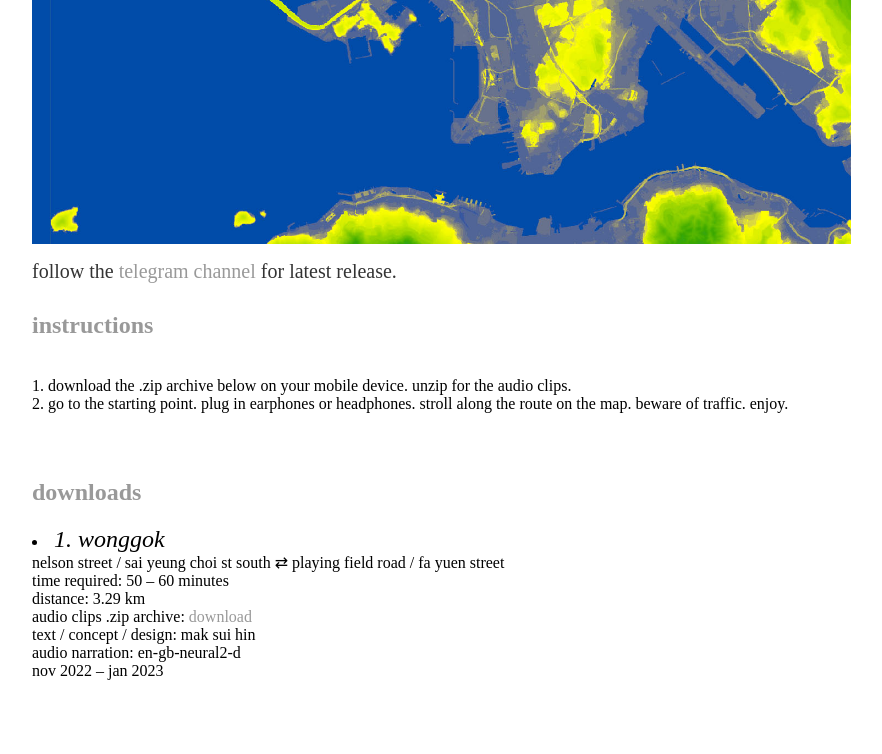
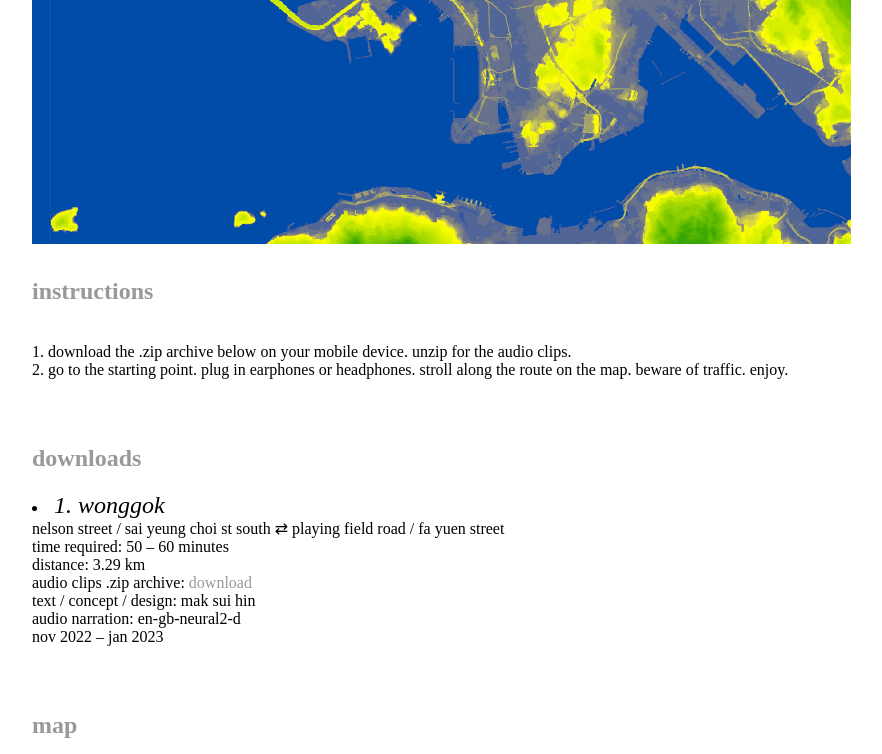
Before and after one commit to maksuihin/maksuihin.github.io, a Jekyll site: the page built from future.html, in a window 1280 px wide and 900 px high, scrolled down 335 px, cut to the strip 0-754 px from the top of the window. Shown: the whole strip, without its empty margins (96-978 px from the left). Built offline with Jekyll 4.4.1, drawn with Linux system fonts in a browser that asks for light colours.

Commit message:
Update future.html

```diff
--- a/future.html
+++ b/future.html
@@ -8,7 +8,8 @@ title: future archaeology by MAK, Sui-hin
 
         <p><i>future archaeology</i> is a series of self-guided audio tours in hong kong.  the tours are situated in the imgainary distant future where civilisation evolved for another aeon on earth.  the series asks this question:  how would archaeologists of the far future reconstruct the present and the near future?  </br>
 			<img src="/future/futurecover.jpg" alt="cover photo" width=80%>	</br>
-        <small>follow the <a href="http://t.me/future_archaeology">telegram channel</a> for latest release.</small></p>
+        <!--<small>follow the <a href="http://t.me/future_archaeology">telegram channel</a> for latest release.</small>-->
+</p>
 
         <p><h2>instructions</h2>
 	<!-- 0.  (if you don’t have the map leaflet, you may print one on this web page.) -->
```
